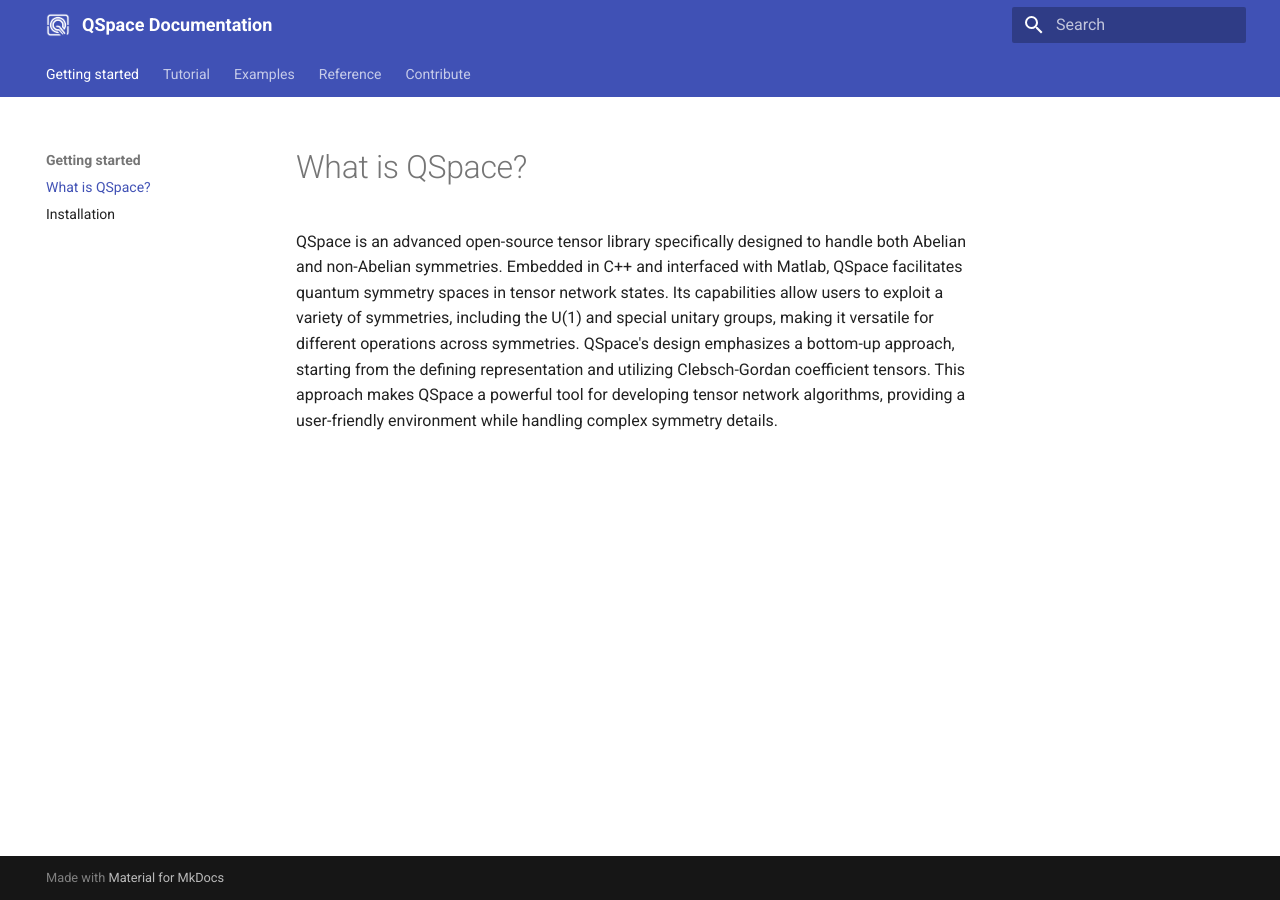
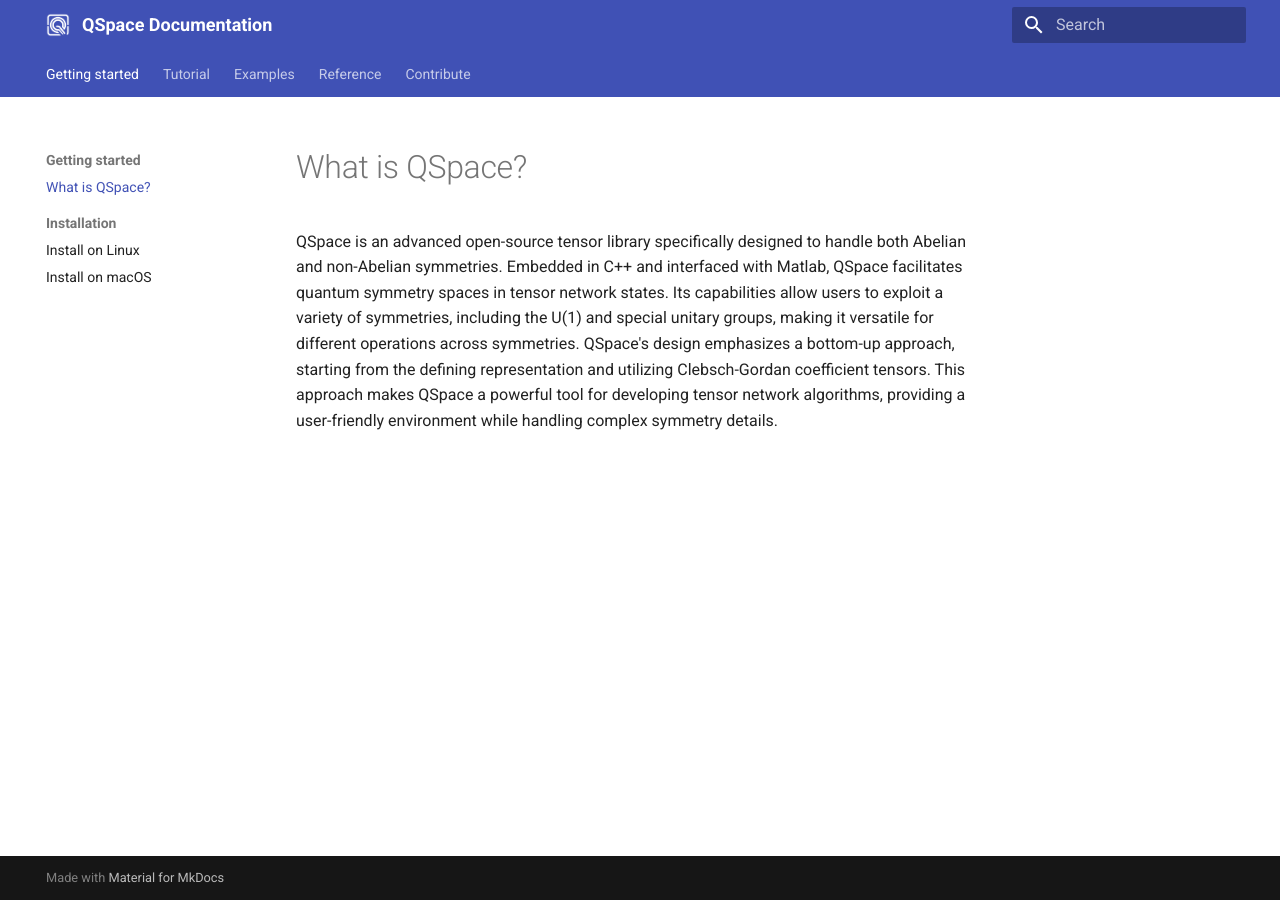
Before and after one commit to Open-Source-QSpace/QSpace-Documentation, an MkDocs documentation site: the page built from docs/index.md, in a window 1280 px wide. Built offline with MkDocs 1.6.1 and Material for MkDocs 9.7.7, drawn with Linux system fonts in a browser that asks for light colours; the version menu is left out.

Commit message:
Re-arrange installation guide

```diff
--- a/mkdocs.yml
+++ b/mkdocs.yml
@@ -3,7 +3,9 @@
 nav:
   - Getting started:
     - What is QSpace?: index.md
-    - Installation: installation.md
+    - Installation:
+      - "Install on Linux": Linux.md
+      - "Install on macOS": macOS.md
   - Tutorial:
     - "Starting Point: getLocalSpace": tutorial/getLocalSpace.md
   - Examples:
@@ -22,6 +24,7 @@
   logo: assets/logo.png
   features:
     - navigation.tabs
+    - navigation.sections
   icon:
     admonition:
       note: fontawesome/solid/note-sticky
```
Also changed, not shown: docs/Linux.md (added, +3 -0 lines), docs/macOS.md (added, +3 -0 lines).
